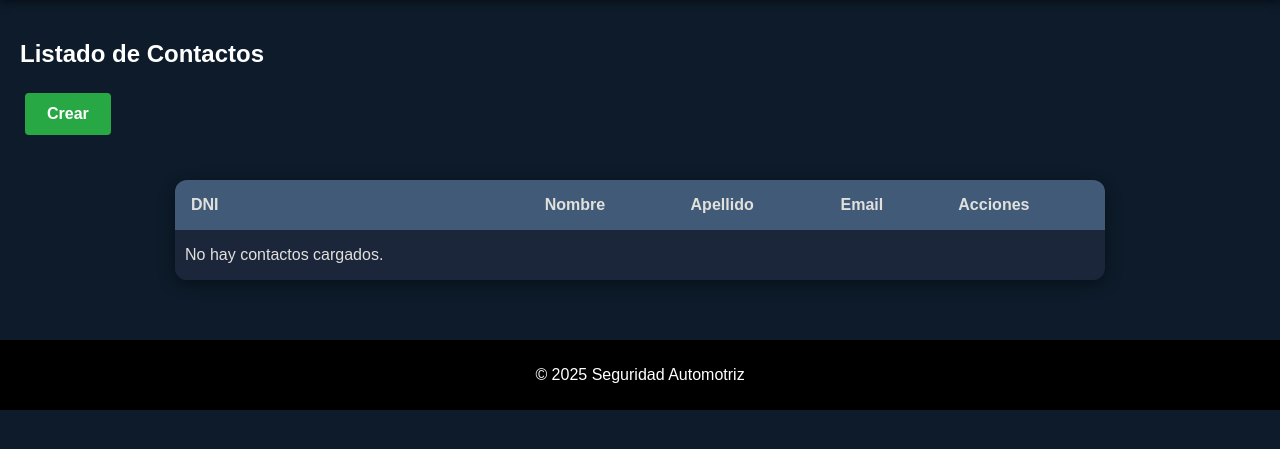
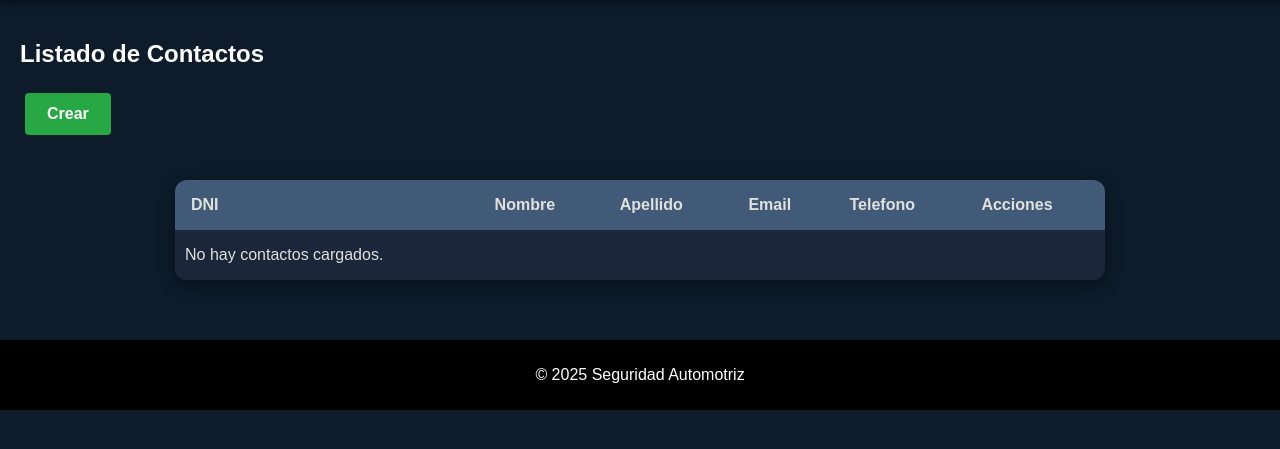
Before and after one commit to LuFernandez-dev/Proyecto-UIOTEC-2025, a Django app: page /contactos/ in a window 1280 px wide. Shown: the part 86-535 px from the top of the page. Run offline with Django 5.2, Linux system fonts and the light colour scheme; data that the repository does not hold is empty.

Commit message:
Preparacion para el formulario cliente

```diff
--- a/bloqueoSDCC/App/Templates/App/contacto_list.html
+++ b/bloqueoSDCC/App/Templates/App/contacto_list.html
@@ -15,6 +15,7 @@
             <th>Nombre</th>
             <th>Apellido</th>
             <th>Email</th>
+            <th>Telefono</th>
             <th>Acciones</th>
         </tr>
     </thead>
@@ -25,6 +26,7 @@
         <td>{{ contacto.nombre }}</td>
         <td>{{ contacto.apellido }}</td>
         <td>{{ contacto.email }}</td>
+        <td>{{ contacto.telefono }}</td>
         <td>
             <a href="{% url 'contacto_update' contacto.id %}" class="btn-actualizar">Editar</a>
             <a href="{% url 'contacto_delete' contacto.id %}" class="btn-eliminar">Eliminar</a>
@@ -32,7 +34,7 @@
         </tr>
         {% empty %}
         <tr>
-            <td colspan="5" style="padding-left: 10px; text-align: left;">No hay contactos cargados.</td>
+            <td colspan="6" style="padding-left: 10px; text-align: left;">No hay contactos cargados.</td>
         </tr>
         {% endfor %}
     </tbody>
--- a/bloqueoSDCC/App/forms.py
+++ b/bloqueoSDCC/App/forms.py
@@ -5,7 +5,7 @@ from .models import *
 class ContactoForm(forms.ModelForm):
     class Meta:
         model = Contacto
-        fields = ['dni', 'nombre', 'apellido', 'email']
+        fields = ['dni', 'nombre', 'apellido', 'email', 'telefono']
 
 #Formulario para VersionProducto
 class VersionProductoForm(forms.ModelForm):
--- a/bloqueoSDCC/App/models.py
+++ b/bloqueoSDCC/App/models.py
@@ -6,9 +6,10 @@ class Contacto(models.Model):
     nombre = models.CharField(max_length=25)
     apellido = models.CharField(max_length=25)
     email = models.EmailField(max_length=40)
+    telefono = models.CharField(max_length=10)
 
     def __str__(self):
-        return f"{self.dni} - {self.nombre} - {self.apellido} - {self.email}"
+        return f"{self.dni} - {self.nombre} - {self.apellido} - {self.email} - {self.telefono}"
 
 class VersionProducto(models.Model):
     nombre = models.CharField(max_length=35)
@@ -40,7 +41,7 @@ class Tecnico(models.Model):
     legajo = models.IntegerField(unique=True)
     nombre = models.CharField(max_length=25)
     apellido = models.CharField(max_length=25)
-    telefono = models.IntegerField()
+    telefono = models.CharField(max_length=10)
 
     def __str__(self):
         return f"{self.legajo} - {self.nombre} - {self.apellido} - {self.telefono}"
```
Also changed, not shown: bloqueoSDCC/App/migrations/0002_contacto_telefono.py (added), bloqueoSDCC/App/migrations/0003_alter_contacto_telefono_alter_tecnico_telefono.py (added), bloqueoSDCC/App/migrations/0004_alter_contacto_telefono_alter_tecnico_telefono.py (added), bloqueoSDCC/db.sqlite3.
